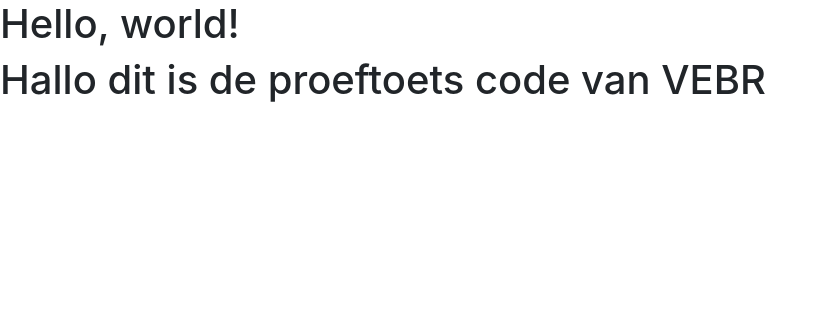
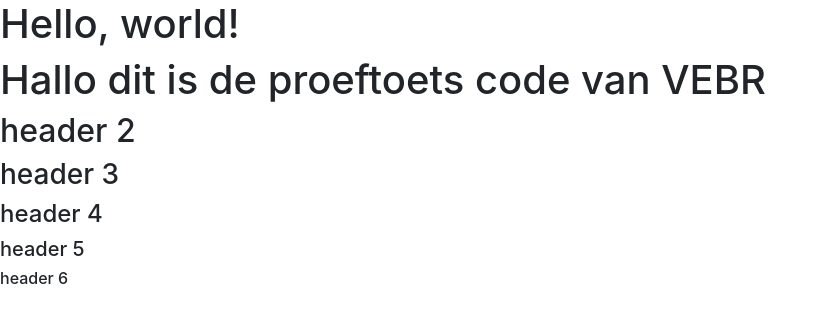
Before and after one commit to Draaqull/ProeftoetsVEBR, a plain HTML site: page index.html in a window 1280 px wide. Shown: the whole page, without its empty margins (0-827 px from the left). Drawn offline with nearby package versions, Linux system fonts and the light colour scheme.

Commit message:
derdecommit

```diff
--- a/index.html
+++ b/index.html
@@ -13,6 +13,11 @@
   <body>
     <h1>Hello, world!</h1>
     <h1>Hallo dit is de proeftoets code van VEBR</h1>
+    <h2>header 2</h2>
+    <h3>header 3</h3>
+    <h4>header 4</h4>
+    <h5>header 5</h5>
+    <h6>header 6</h6>
 
     <!-- Optional JavaScript -->
     <!-- jQuery first, then Popper.js, then Bootstrap JS -->
```
